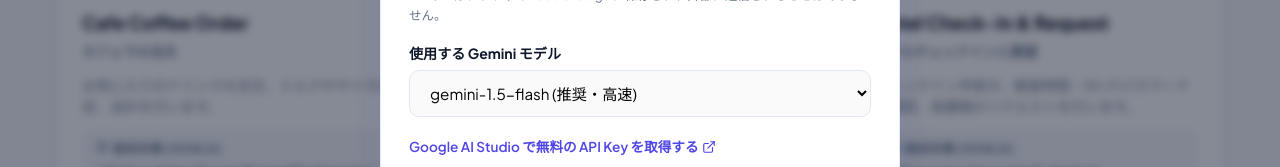
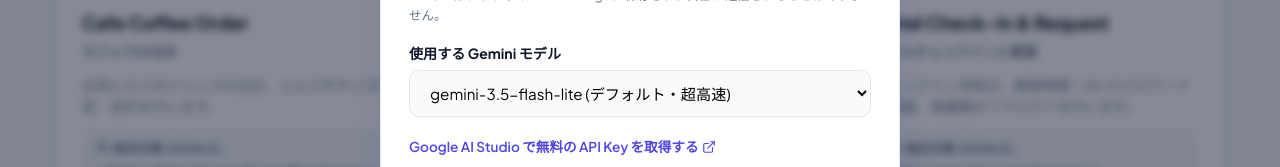
Before and after one commit to sabamiso-lab/ai-conversation-coach, a React (Vite) app: page / in a window 1280 px wide. Shown: the part 368-535 px from the top of the page. Built offline with nearby package versions, Linux system fonts and the light colour scheme.

Commit message:
feat: default model set to gemini-3.5-flash-lite

```diff
--- a/src/App.jsx
+++ b/src/App.jsx
@@ -9,7 +9,7 @@
 
 export default function App() {
   const [apiKey, setApiKey] = useState('');
-  const [model, setModel] = useState('gemini-1.5-flash');
+  const [model, setModel] = useState('gemini-3.5-flash-lite');
   const [selectedSituation, setSelectedSituation] = useState(null);
   const [isApiKeyModalOpen, setIsApiKeyModalOpen] = useState(false);
 
--- a/src/components/ApiKeyModal.jsx
+++ b/src/components/ApiKeyModal.jsx
@@ -3,7 +3,7 @@
 
 export default function ApiKeyModal({ isOpen, onClose, apiKey, onSaveKey, currentModel, onSaveModel }) {
   const [keyInput, setKeyInput] = useState(apiKey || '');
-  const [modelInput, setModelInput] = useState(currentModel || 'gemini-1.5-flash');
+  const [modelInput, setModelInput] = useState(currentModel || 'gemini-3.5-flash-lite');
   const [saved, setSaved] = useState(false);
 
   if (!isOpen) return null;
@@ -55,8 +55,9 @@
               value={modelInput}
               onChange={(e) => setModelInput(e.target.value)}
             >
-              <option value="gemini-1.5-flash">gemini-1.5-flash (推奨・高速)</option>
+              <option value="gemini-3.5-flash-lite">gemini-3.5-flash-lite (デフォルト・超高速)</option>
               <option value="gemini-2.0-flash">gemini-2.0-flash (最新・高速)</option>
+              <option value="gemini-1.5-flash">gemini-1.5-flash (標準)</option>
               <option value="gemini-1.5-pro">gemini-1.5-pro (高精度)</option>
             </select>
           </div>
--- a/src/services/gemini.js
+++ b/src/services/gemini.js
@@ -2,7 +2,7 @@
  * Service module for interacting with Google Gemini API (gemini-3.5-flash-lite)
  */
 
-const DEFAULT_MODEL = 'gemini-1.5-flash';
+const DEFAULT_MODEL = 'gemini-3.5-flash-lite';
 
 /**
  * Call Gemini API endpoint
```
